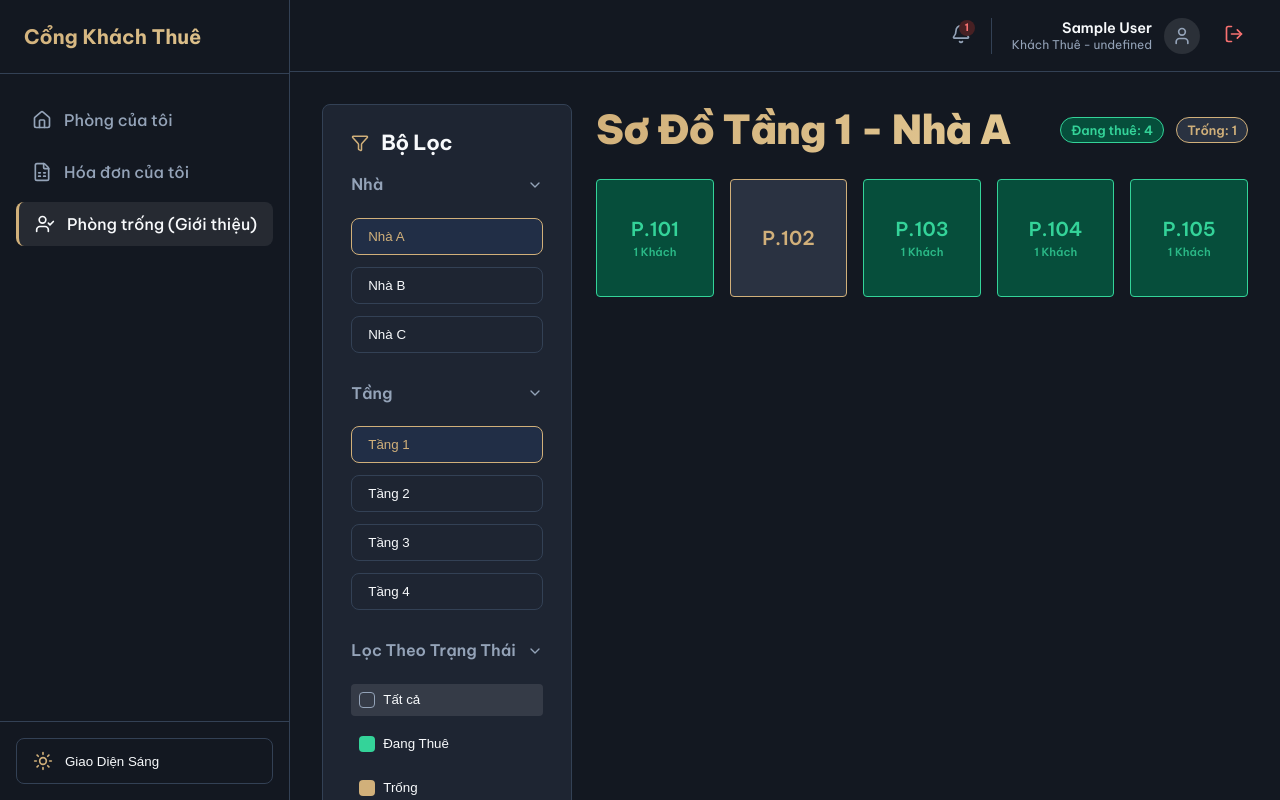
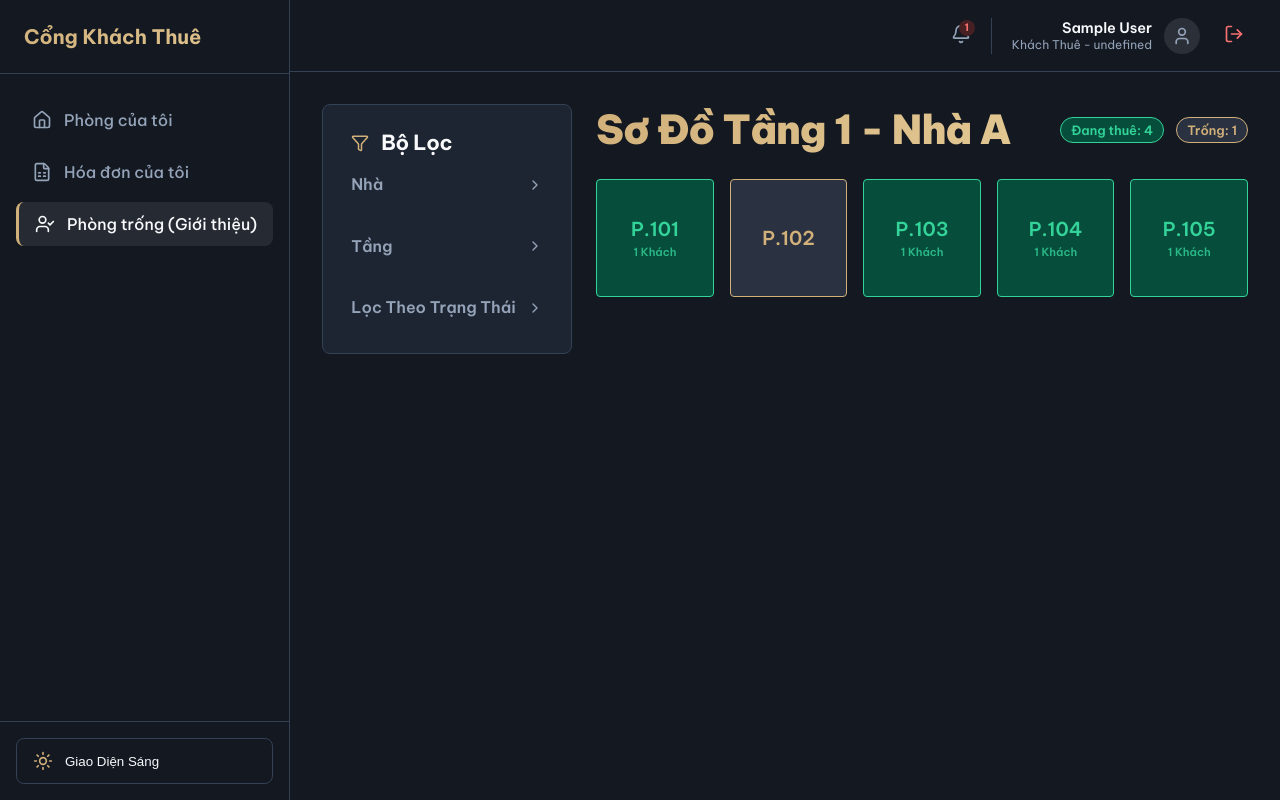
Before and after one commit to nguyentienduceng-code/QUAN-LY-CHDV, a React (Vite) app: page /rooms in a window 1280 px wide. Built offline with nearby package versions, Linux system fonts and the light colour scheme; sample sign-in values are in the browser's storage.

Commit message:
feat: make buildings and floors dynamic and collapsible by default

```diff
--- a/src/context/AppDataContext.jsx
+++ b/src/context/AppDataContext.jsx
@@ -101,9 +101,15 @@ export const AppDataProvider = ({ children }) => {
     serviceFee: 150000,
     bankName: 'MB',
     bankAccount: '0901234567',
-    bankOwner: 'NGUYEN VAN A'
+    bankOwner: 'NGUYEN VAN A',
+    buildings: ['A', 'B', 'C'],
+    floors: [1, 2, 3, 4]
   };
-  const [settings, setSettings] = useState(() => JSON.parse(localStorage.getItem('chdv_settings')) || defaultSettings);
+
+  const [settings, setSettings] = useState(() => {
+    const stored = JSON.parse(localStorage.getItem('chdv_settings'));
+    return stored ? { ...defaultSettings, ...stored, buildings: stored.buildings || defaultSettings.buildings, floors: stored.floors || defaultSettings.floors } : defaultSettings;
+  });
 
   useEffect(() => { localStorage.setItem('chdv_rooms', JSON.stringify(rooms)); }, [rooms]);
   useEffect(() => { localStorage.setItem('chdv_tenants', JSON.stringify(tenants)); }, [tenants]);
--- a/src/pages/Rooms.jsx
+++ b/src/pages/Rooms.jsx
@@ -3,23 +3,23 @@ import { useAuth } from '../context/AuthContext';
 import Card from '../components/Card';
 import StatusBadge from '../components/StatusBadge';
 import RoomDetailDrawer from '../components/RoomDetailDrawer';
-import { Filter, Plus, ChevronDown, ChevronRight } from 'lucide-react';
+import { Filter, Plus, ChevronDown, ChevronRight, Edit3 } from 'lucide-react';
 import toast from 'react-hot-toast';
 
 import { useAppData } from '../context/AppDataContext';
 
 export default function Rooms() {
   const { user } = useAuth();
-  const { rooms, addRoom } = useAppData();
-  const [activeBuilding, setActiveBuilding] = useState('A');
-  const [activeFloor, setActiveFloor] = useState(1);
+  const { rooms, addRoom, settings, setSettings } = useAppData();
+  const [activeBuilding, setActiveBuilding] = useState(settings.buildings[0] || 'A');
+  const [activeFloor, setActiveFloor] = useState(settings.floors[0] || 1);
   const [selectedRoom, setSelectedRoom] = useState(null);
   const [isDrawerOpen, setIsDrawerOpen] = useState(false);
   const [statusFilter, setStatusFilter] = useState('all');
 
-  const [isBuildingExpanded, setIsBuildingExpanded] = useState(true);
-  const [isFloorExpanded, setIsFloorExpanded] = useState(true);
-  const [isStatusExpanded, setIsStatusExpanded] = useState(true);
+  const [isBuildingExpanded, setIsBuildingExpanded] = useState(false);
+  const [isFloorExpanded, setIsFloorExpanded] = useState(false);
+  const [isStatusExpanded, setIsStatusExpanded] = useState(false);
 
   // Filter rooms based on role and status
   let displayedRooms = user?.role === 'tenant'
@@ -55,6 +55,28 @@ export default function Rooms() {
     toast.success(`Đã thêm phòng ${name} vào Nhà ${activeBuilding} - Tầng ${activeFloor}!`);
   };
 
+  const handleEditBuildings = (e) => {
+    e.stopPropagation();
+    const newBuildings = prompt('Nhập danh sách Tên Nhà, cách nhau bằng dấu phẩy (VD: A, B, C, D):', settings.buildings.join(', '));
+    if (newBuildings) {
+      const arr = newBuildings.split(',').map(s => s.trim()).filter(Boolean);
+      setSettings(prev => ({ ...prev, buildings: arr }));
+      if (!arr.includes(activeBuilding)) setActiveBuilding(arr[0] || '');
+      toast.success('Đã cập nhật danh sách Nhà!');
+    }
+  };
+
+  const handleEditFloors = (e) => {
+    e.stopPropagation();
+    const newFloors = prompt('Nhập danh sách số Tầng, cách nhau bằng dấu phẩy (VD: 1, 2, 3, 4, 5):', settings.floors.join(', '));
+    if (newFloors) {
+      const arr = newFloors.split(',').map(s => parseInt(s.trim())).filter(n => !isNaN(n));
+      setSettings(prev => ({ ...prev, floors: arr }));
+      if (!arr.includes(activeFloor)) setActiveFloor(arr[0] || 1);
+      toast.success('Đã cập nhật danh sách Tầng!');
+    }
+  };
+
   const getStatusStyle = (status) => {
     switch (status) {
       case 'occupied': return { bg: 'var(--status-occupied-bg)', text: 'var(--status-occupied-text)', border: 'var(--status-occupied-text)' };
@@ -76,9 +98,12 @@ export default function Rooms() {
               onClick={() => setIsBuildingExpanded(!isBuildingExpanded)}
               style={{ fontWeight: '600', marginBottom: '8px', color: 'var(--text-secondary)', display: 'flex', justifyContent: 'space-between', alignItems: 'center', cursor: 'pointer', userSelect: 'none' }}
             >
-              Nhà {isBuildingExpanded ? <ChevronDown size={16} /> : <ChevronRight size={16} />}
+              <div style={{ display: 'flex', alignItems: 'center', gap: '8px' }}>
+                Nhà {user?.role === 'manager' && <button onClick={handleEditBuildings} style={{ background: 'transparent', border: 'none', color: 'var(--text-secondary)', cursor: 'pointer', padding: '0 4px' }} title="Chỉnh sửa danh sách Nhà"><Edit3 size={14} /></button>}
+              </div>
+              {isBuildingExpanded ? <ChevronDown size={16} /> : <ChevronRight size={16} />}
             </div>
-            {isBuildingExpanded && ['A', 'B', 'C'].map(b => (
+            {isBuildingExpanded && settings.buildings.map(b => (
               <button
                 key={b}
                 onClick={() => setActiveBuilding(b)}
@@ -102,9 +127,12 @@ export default function Rooms() {
               onClick={() => setIsFloorExpanded(!isFloorExpanded)}
               style={{ fontWeight: '600', marginTop: '16px', marginBottom: '8px', color: 'var(--text-secondary)', display: 'flex', justifyContent: 'space-between', alignItems: 'center', cursor: 'pointer', userSelect: 'none' }}
             >
-              Tầng {isFloorExpanded ? <ChevronDown size={16} /> : <ChevronRight size={16} />}
+              <div style={{ display: 'flex', alignItems: 'center', gap: '8px' }}>
+                Tầng {user?.role === 'manager' && <button onClick={handleEditFloors} style={{ background: 'transparent', border: 'none', color: 'var(--text-secondary)', cursor: 'pointer', padding: '0 4px' }} title="Chỉnh sửa danh sách Tầng"><Edit3 size={14} /></button>}
+              </div>
+              {isFloorExpanded ? <ChevronDown size={16} /> : <ChevronRight size={16} />}
             </div>
-            {isFloorExpanded && [1, 2, 3, 4].map(f => (
+            {isFloorExpanded && settings.floors.map(f => (
               <button
                 key={f}
                 onClick={() => setActiveFloor(f)}
```
